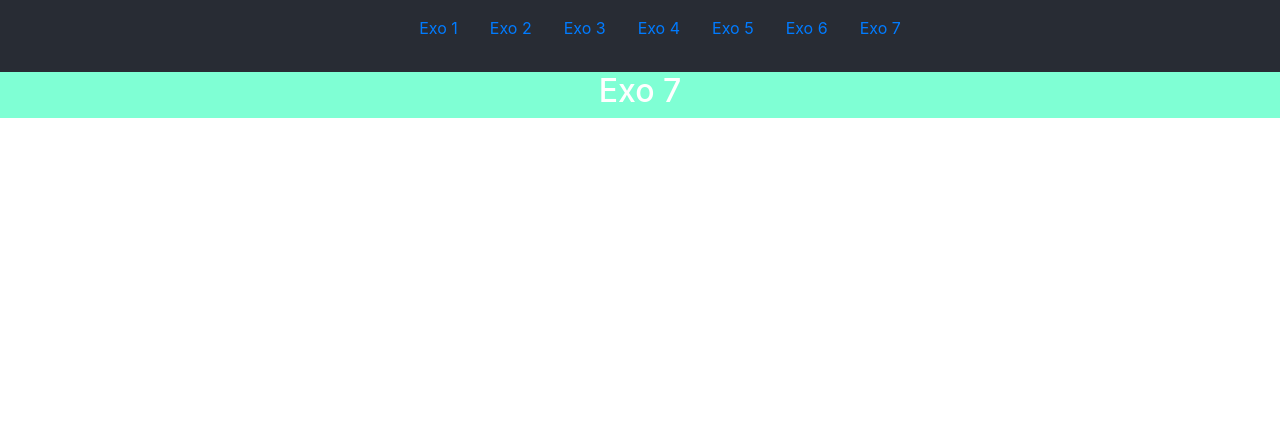
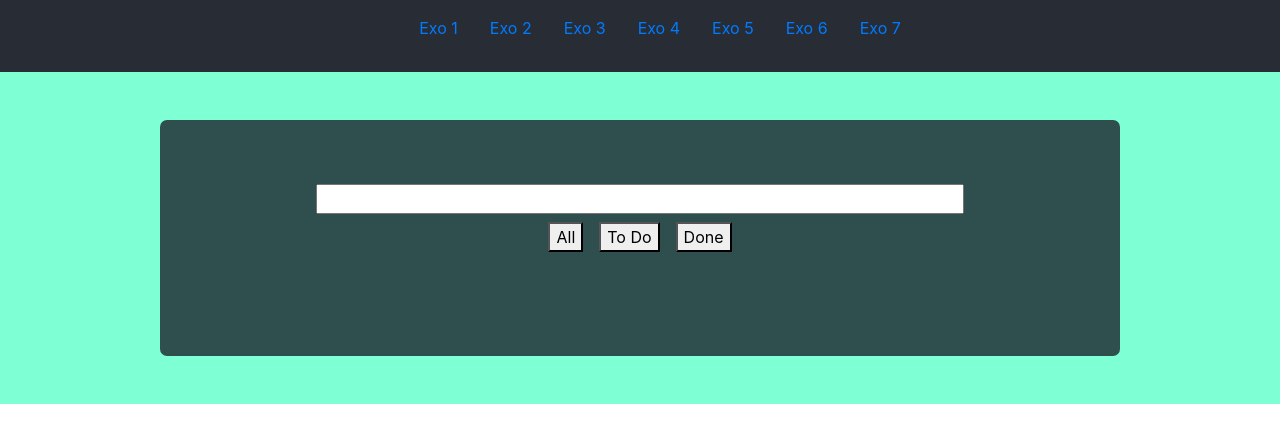
Before and after one commit to and-re10/toDo-List-React, a React (Create React App) app: page /Exo7 in a window 1280 px wide. Shown: the top 442 px of the page. Built offline with nearby package versions, Linux system fonts and the light colour scheme.

Commit message:
Exo 7 fini

```diff
--- a/src/exo1.jsx
+++ b/src/exo1.jsx
@@ -1,5 +1,5 @@
 import React, { useState} from "react"
-
+//import "../node_modules/bootstrap/dist/css/boostrap.css"
 import "./exos.css"
 
 export default function Exo1() {
--- a/src/exo2.jsx
+++ b/src/exo2.jsx
@@ -80,7 +80,6 @@ export default function Exo2() {
             <Route path='/Exo7'>
                 <Exo7/>
             </Route>
-
           </Switch>
       </div>
   </Router>
--- a/src/exo3.jsx
+++ b/src/exo3.jsx
@@ -1,6 +1,6 @@
 import React, { useState } from "react"
+import "../node_modules/bootstrap/dist/css/bootstrap.css"
 import "./exos.css"
-import "../node_modules/bootstrap/dist/css/bootstrap.css"
 
 export default function Exo3() {
     const [span, setSpan] = useState('inconnu')
--- a/src/exo4.jsx
+++ b/src/exo4.jsx
@@ -1,6 +1,6 @@
 import React, { useState } from "react"
+import "../node_modules/bootstrap/dist/css/bootstrap.css"
 import "./exos.css"
-import "../node_modules/bootstrap/dist/css/bootstrap.css"
 
 export default function Exo4() {
     const [position, setPosition] = useState(false)
--- a/src/exo5.jsx
+++ b/src/exo5.jsx
@@ -1,6 +1,6 @@
 import React, { useState } from "react"
+import "../node_modules/bootstrap/dist/css/bootstrap.css"
 import "./exos.css"
-import "../node_modules/bootstrap/dist/css/bootstrap.css"
 import logo from "./logo.svg"
 
 export default function Exo5() {
@@ -14,7 +14,7 @@ export default function Exo5() {
         let div_exo5 = document.getElementById('div-img-exo5')
 
         let img = document.createElement('img')
-        img.src = logo
+        img.src = "./pintainho.jpg"
         img.classList = 'col-1 m-0 p-0 App-logo'
         div_exo5.appendChild(img)
         setCompt(compt+=1)
--- a/src/exo6.jsx
+++ b/src/exo6.jsx
@@ -1,6 +1,6 @@
 import React, { useState, useEffect } from "react"
+import "../node_modules/bootstrap/dist/css/bootstrap.css"
 import "./exos.css"
-import "../node_modules/bootstrap/dist/css/bootstrap.css"
 
 export default function Exo6() {
     const [result1, setResult1] = useState("Resultat")
--- a/src/exo7.jsx
+++ b/src/exo7.jsx
@@ -1,11 +1,147 @@
-import React from "react"
+import React, { useState, useEffect } from "react"
 import "./exos.css"
 import "../node_modules/bootstrap/dist/css/bootstrap.css"
 
-export default function Exo7() {
-    return (
+export default function Exo7_2() {
+
+    let addList =()=>{
+        let reponse = document.getElementById('error')
+        let inpToDoList = document.getElementById("inpToDoList");
+        let toDoList = document.getElementById("toDo");
+        let toDo=document.getElementById("btnToDo");
+        let done=document.getElementById("btnDone");
+        let all=document.getElementById("btnAll");
+        //creation paragraphe + checkbox
+        if(inpToDoList.value !== ""){
+
+            //partie de style
+            inpToDoList.classList.remove("error")
+            reponse.classList.remove("error1")
+            reponse.innerHTML = ""
+
+            //partie de creation dans le html
+            //cretion de la div avecun checkbox, un span et un button comme contenu
+
+            let ligne= document.createElement("div")
+            ligne.classList = "w-100 my-2 p-2 mx-0 d-flex justify-content-between align-items-center"
+            ligne.classList.add("toDo");
+            ligne.style.backgroundColor = "blue"
+
+            toDoList.appendChild(ligne)
+            arrayToDoList.push(ligne)
+
+            let check = document.createElement("input");
+            check.type = "checkbox";
+
+            let para = document.createElement("p");
+            para.classList.add('m-0')
+            para.innerHTML = inpToDoList.value;
+            para.style.fontWeight = "bolder"
+            inpToDoList.value= "";
+
+            ligne.appendChild(check);
+            ligne.appendChild(para);
+            //checkbox
+            check.onclick=()=>{
+                if(check.checked){
+                    ligne.classList.remove("toDo")
+                    ligne.classList.add("done")
+                    ligne.style.backgroundColor = "green"
+                } else {
+                    ligne.classList.remove("done");
+                    ligne.classList.add("toDo");
+                    ligne.style.backgroundColor = "blue"
+                }
+            }
+            //creation button delete
+            let btnDelet = document.createElement("button");
+            btnDelet.innerHTML= "x";
+            ligne.appendChild(btnDelet)
+
+            btnDelet.onclick =()=>{
+                btnDelet.parentNode.remove()
+            }
+            //creation button modifier
+            let modif=document.createElement("button");
+            modif.innerHTML="Edit";
+            ligne.appendChild(modif);
+            let inp=document.createElement("input");
+
+            modif.onclick=()=>{
+                ligne.replaceChild(inp,para)
+                inp.defaultValue = para.innerHTML;
+
+            }
+
+            inp.onkeyup=(e)=>{
+                if(e.keyCode ===13){
+                    para.innerHTML= inp.value;
+                    ligne.replaceChild(para,inp)
+                }
+            }
+
+            toDo.onclick =()=>{
+                for(let i = 0; i<arrayToDoList.length; i++){
+                    if(arrayToDoList[i].classList.contains("done")){
+                        arrayToDoList[i].classList.remove("d-flex");
+                        arrayToDoList[i].classList.add("d-none");
+                    }else {
+                        arrayToDoList[i].classList.add("d-flex");
+                        arrayToDoList[i].classList.remove("d-none");
+                    }
+                }
+
+            }
+            done.onclick =()=>{
+                for(let i = 0; i<arrayToDoList.length; i++){
+                    if(arrayToDoList[i].classList.contains("toDo")){
+                        arrayToDoList[i].classList.remove("d-flex");
+                        arrayToDoList[i].classList.add("d-none");
+
+                    }else {
+                        arrayToDoList[i].classList.add("d-flex");
+                        arrayToDoList[i].classList.remove("d-none");
+                    }
+                }
+            }
+            all.onclick =()=>{
+                for(let i=0; i<arrayToDoList.length; i++){
+                    arrayToDoList[i].classList.remove("d-none");
+                    arrayToDoList[i].classList.add("d-flex");
+                }
+            }
+        }
+        else {
+            reponse.style.color = "red"
+            reponse.innerHTML = "ERROR"
+            inpToDoList.classList = "error"
+            inpToDoList.classList = "error1"
+        }
+        inpToDoList.value = ""
+    }
+
+let arrayToDoList=[]
+
+    return(
         <div className="exo1 d-flex align-items-center justify-content-center">
-            <h2>Exo 7</h2>
+            <div className="d-flex flex-column justify-content-center align-items-center exo1-1 w-75 p-5 m-5">
+                <p id="error"></p>
+                <input onKeyUp={(e) => {
+                    if (e.keyCode === 13) {
+                        addList()
+                    }
+                }} type="text" className="w-75" id="inpToDoList" />
+
+                <div className="d-flex justify-content-center  row mb-5">
+                    <button  className="btnToDoList m-2" id="btnAll">All</button>
+                    <button  className="btnToDoList m-2" id="btnToDo">To Do</button>
+                    <button  className="btnToDoList m-2" id="btnDone">Done</button>
+                </div>
+
+                <div id="toDo" className="w-75">
+
+                </div>
+            </div>
         </div>
     )
 }
--- a/src/exos.css
+++ b/src/exos.css
@@ -32,10 +32,6 @@
     height: 50px;
     width: 50px;
     background-color: green;
-}
-
-.logo {
-    background-image: url(./images/pintainho.jpg);
 }
 
 /*calculatrice niveau 2*/
@@ -108,3 +104,23 @@
     font-weight: bolder;
     border-radius: 50%;
 }
+
+/* Exo 7 */
+
+.btn-ex7{
+    border-radius: 7px;
+    background-color: aquamarine;
+    padding: 3px;
+}
+
+.error {
+    border: 3px solid red;
+}
+
+.error1 {
+    border: 1px solid red;
+    width: 175px;
+    border-radius: 5px;
+    box-shadow: 3px 3px 3px black;
+    margin-bottom: 5px;
+}
```
Also changed, not shown: public/pintainho.jpg (renamed from src/images/pintainho.jpg).
